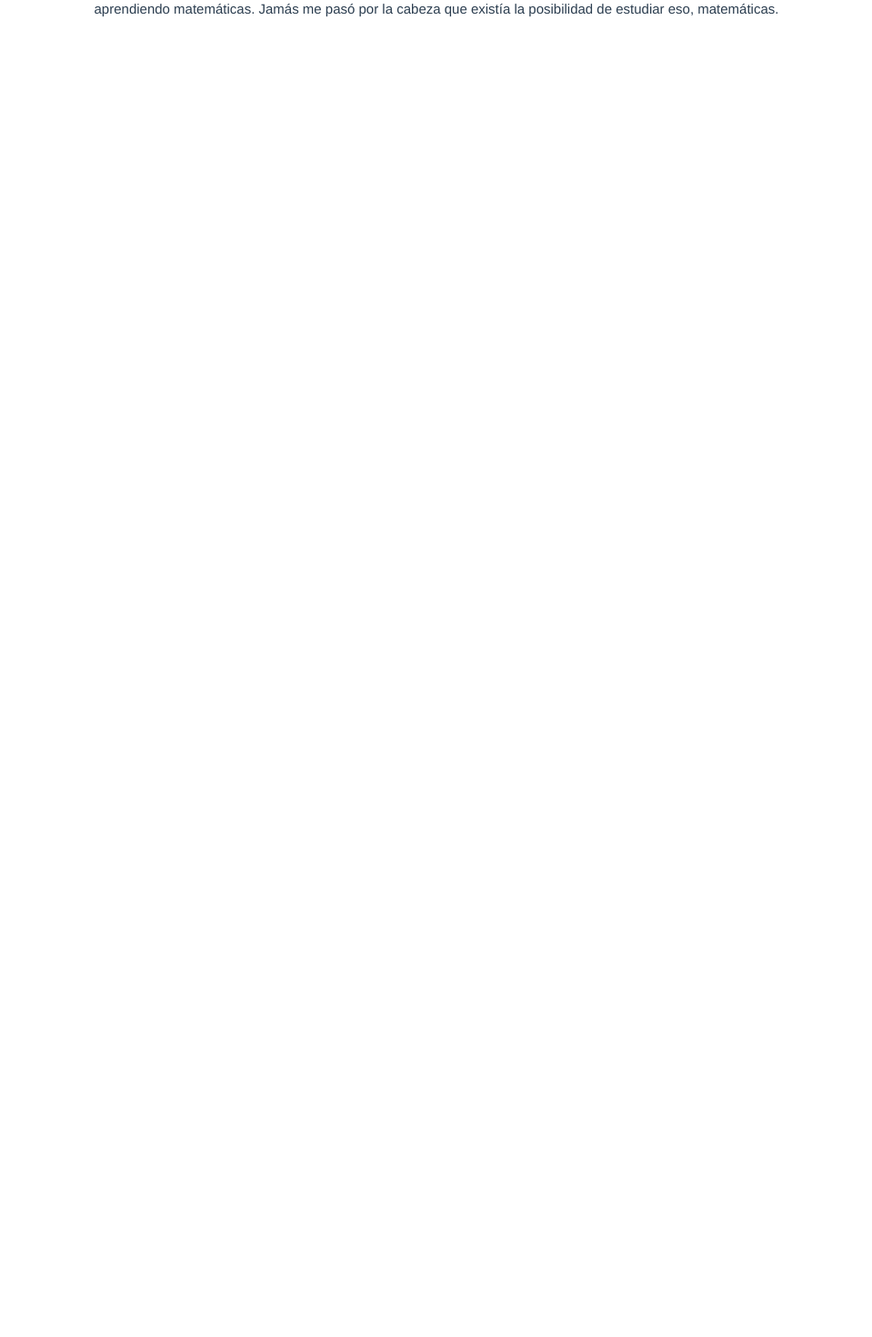
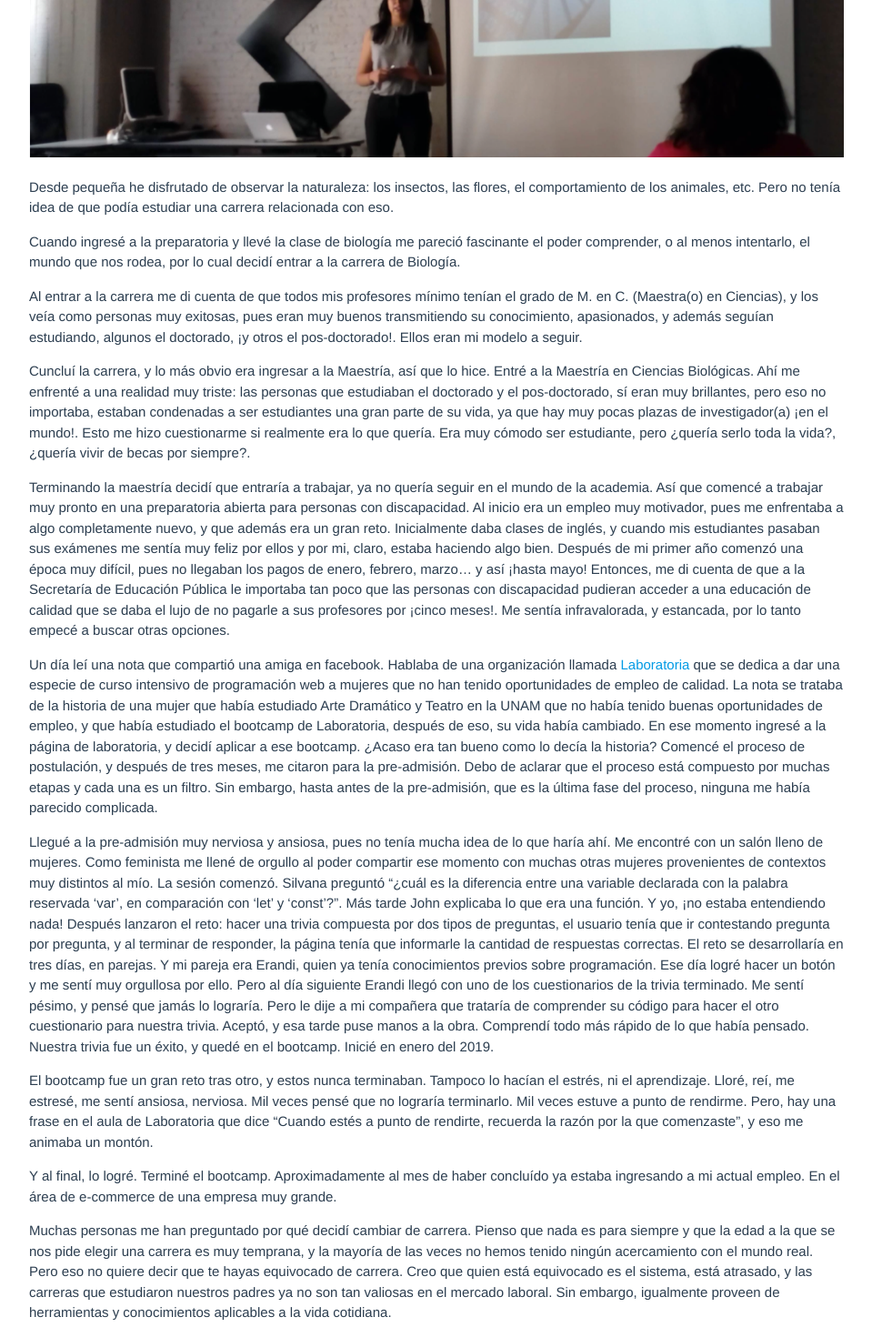
Before and after one commit to Pau-za/Pau-ZA, a Vue app: page /#/stories in a window 1280 px wide. Shown: the part 530-2000 px from the top of the page at 91% size, without its empty margins (160-1119 px from the left). Before the commit the page ends 800 px from the top, so only its background shows below. Built offline with nearby package versions, Linux system fonts and the light colour scheme; a web font is replaced by a local one.

Commit message:
adding story

```diff
--- a/src/components/StoriesBlog.vue
+++ b/src/components/StoriesBlog.vue
@@ -1,23 +1,120 @@
 <template>
   <div>
     <div class="my-story">
-      <div class="container">
+      <div class="container left-align">
         <div>
           <p>
-            En mi infancia me gustaba mucho la naturaleza. Me entretenía mucho
-            viendo a los bichos (principalmente insectos), y siempre me oponía a
-            que otros niños los torturaran, o los mataran. Me interesaba la
-            conservación del medio ambiente, pues iba a cursos de verano en los
-            que la temática era de reciclaje, o generar consciencia sobre la
-            conservación de los recursos naturales. Sin embargo, también me
-            gustaban mucho las matemáticas, y se me facilitaba tanto
-            entenderlas, que no comprendía por qué la gente decía que eran
-            difíciles. Mi familia me decía que debía estudiar contaduría, de esa
-            manera podría tener dinero cuando trabajara. Aunque para mi el
-            dinero no era la principal motivación para estudiar una carrera,
-            estaba convencida de que estudiaría contaduría para seguir
-            aprendiendo matemáticas. Jamás me pasó por la cabeza que existía la
-            posibilidad de estudiar eso, matemáticas.
+            Desde pequeña he disfrutado de observar la naturaleza: los insectos,
+            las flores, el comportamiento de los animales, etc. Pero no tenía
+            idea de que podía estudiar una carrera relacionada con eso.
+          </p>
+          <p>
+            Cuando ingresé a la preparatoria y llevé la clase de biología me
+            pareció fascinante el poder comprender, o al menos intentarlo, el
+            mundo que nos rodea, por lo cual decidí entrar a la carrera de
+            Biología.
+          </p>
+          <p>
+            Al entrar a la carrera me di cuenta de que todos mis profesores
+            mínimo tenían el grado de M. en C. (Maestra(o) en Ciencias), y los
+            veía como personas muy exitosas, pues eran muy buenos transmitiendo
+            su conocimiento, apasionados, y además seguían estudiando, algunos
+            el doctorado, ¡y otros el pos-doctorado!. Ellos eran mi modelo a
+            seguir.
+          </p>
+          <p>
+            Cuncluí la carrera, y lo más obvio era ingresar a la Maestría, así
+            que lo hice. Entré a la Maestría en Ciencias Biológicas. Ahí me
+            enfrenté a una realidad muy triste: las personas que estudiaban el
+            doctorado y el pos-doctorado, sí eran muy brillantes, pero eso no
+            importaba, estaban condenadas a ser estudiantes una gran parte de su
+            vida, ya que hay muy pocas plazas de investigador(a) ¡en el mundo!.
+            Esto me hizo cuestionarme si realmente era lo que quería. Era muy
+            cómodo ser estudiante, pero ¿quería serlo toda la vida?, ¿quería
+            vivir de becas por siempre?.
+          </p>
+          <p>
+            Terminando la maestría decidí que entraría a trabajar, ya no quería
+            seguir en el mundo de la academia. Así que comencé a trabajar muy
+            pronto en una preparatoria abierta para personas con discapacidad.
+            Al inicio era un empleo muy motivador, pues me enfrentaba a algo
+            completamente nuevo, y que además era un gran reto. Inicialmente
+            daba clases de inglés, y cuando mis estudiantes pasaban sus exámenes
+            me sentía muy feliz por ellos y por mi, claro, estaba haciendo algo
+            bien. Después de mi primer año comenzó una época muy difícil, pues
+            no llegaban los pagos de enero, febrero, marzo… y así ¡hasta mayo!
+            Entonces, me di cuenta de que a la Secretaría de Educación Pública
+            le importaba tan poco que las personas con discapacidad pudieran
+            acceder a una educación de calidad que se daba el lujo de no pagarle
+            a sus profesores por ¡cinco meses!. Me sentía infravalorada, y
+            estancada, por lo tanto empecé a buscar otras opciones.
+          </p>
+          <p>
+            Un día leí una nota que compartió una amiga en facebook. Hablaba de
+            una organización llamada
+            <a href="https://www.laboratoria.la/">Laboratoria</a> que se dedica
+            a dar una especie de curso intensivo de programación web a mujeres
+            que no han tenido oportunidades de empleo de calidad. La nota se
+            trataba de la historia de una mujer que había estudiado Arte
+            Dramático y Teatro en la UNAM que no había tenido buenas
+            oportunidades de empleo, y que había estudiado el bootcamp de
+            Laboratoria, después de eso, su vida había cambiado. En ese momento
+            ingresé a la página de laboratoria, y decidí aplicar a ese bootcamp.
+            ¿Acaso era tan bueno como lo decía la historia? Comencé el proceso
+            de postulación, y después de tres meses, me citaron para la
+            pre-admisión. Debo de aclarar que el proceso está compuesto por
+            muchas etapas y cada una es un filtro. Sin embargo, hasta antes de
+            la pre-admisión, que es la última fase del proceso, ninguna me había
+            parecido complicada.
+          </p>
+          <p>
+            Llegué a la pre-admisión muy nerviosa y ansiosa, pues no tenía mucha
+            idea de lo que haría ahí. Me encontré con un salón lleno de mujeres.
+            Como feminista me llené de orgullo al poder compartir ese momento
+            con muchas otras mujeres provenientes de contextos muy distintos al
+            mío. La sesión comenzó. Silvana preguntó “¿cuál es la diferencia
+            entre una variable declarada con la palabra reservada ‘var’, en
+            comparación con ‘let’ y ‘const’?”. Más tarde John explicaba lo que
+            era una función. Y yo, ¡no estaba entendiendo nada! Después
+            lanzaron el reto: hacer una trivia compuesta por dos tipos de
+            preguntas, el usuario tenía que ir contestando pregunta por
+            pregunta, y al terminar de responder, la página tenía que informarle
+            la cantidad de respuestas correctas. El reto se desarrollaría en
+            tres días, en parejas. Y mi pareja era Erandi, quien ya tenía
+            conocimientos previos sobre programación. Ese día logré hacer un
+            botón y me sentí muy orgullosa por ello. Pero al día siguiente
+            Erandi llegó con uno de los cuestionarios de la trivia terminado. Me
+            sentí pésimo, y pensé que jamás lo lograría. Pero le dije a mi
+            compañera que trataría de comprender su código para hacer el otro
+            cuestionario para nuestra trivia. Aceptó, y esa tarde puse manos a
+            la obra. Comprendí todo más rápido de lo que había pensado. Nuestra
+            trivia fue un éxito, y quedé en el bootcamp. Inicié en enero del
+            2019.
+          </p>
+          <p>
+            El bootcamp fue un gran reto tras otro, y estos nunca terminaban.
+            Tampoco lo hacían el estrés, ni el aprendizaje. Lloré, reí, me
+            estresé, me sentí ansiosa, nerviosa. Mil veces pensé que no lograría
+            terminarlo. Mil veces estuve a punto de rendirme. Pero, hay una
+            frase en el aula de Laboratoria que dice “Cuando estés a punto de
+            rendirte, recuerda la razón por la que comenzaste”, y eso me animaba
+            un montón.
+          </p>
+          <p>
+            Y al final, lo logré. Terminé el bootcamp. Aproximadamente al mes de
+            haber concluído ya estaba ingresando a mi actual empleo. En el área
+            de e-commerce de una empresa muy grande.
+          </p>
+          <p>
+            Muchas personas me han preguntado por qué decidí cambiar de carrera.
+            Pienso que nada es para siempre y que la edad a la que se nos pide
+            elegir una carrera es muy temprana, y la mayoría de las veces no
+            hemos tenido ningún acercamiento con el mundo real. Pero eso no
+            quiere decir que te hayas equivocado de carrera. Creo que quien está
+            equivocado es el sistema, está atrasado, y las carreras que
+            estudiaron nuestros padres ya no son tan valiosas en el mercado
+            laboral. Sin embargo, igualmente proveen de herramientas y
+            conocimientos aplicables a la vida cotidiana.
           </p>
         </div>
       </div>
--- /dev/null
+++ b/src/components/StoryTellingImg.vue
@@ -0,0 +1,21 @@
+<template>
+  <div>
+    <div class="my-story-png">
+      <div class="container center-align">
+        <img id="img-pau" src="../assets/story-telling.png" alt="Story Telling Paulina" />
+      </div>
+    </div>
+  </div>
+</template>
+
+<script>
+export default {
+  name: "StoryTellingImg",
+};
+</script>
+
+<style scoped>
+#img-pau {
+    width: 100%;
+}
+</style>
--- a/src/views/Stories.vue
+++ b/src/views/Stories.vue
@@ -1,7 +1,8 @@
 <template>
   <div>
     <Mandala/>
-    <h3 class="title">My Story</h3>
+    <h3 class="title">¿Cómo llegué a la programación?</h3>
+    <StoryTellingImg/>
     <StoriesBlog/>
   </div>
 </template>
@@ -9,11 +10,13 @@
 <script>
 import Mandala from "@/components/Mandala";
 import StoriesBlog from "@/components/StoriesBlog";
+import StoryTellingImg from "@/components/StoryTellingImg";
 export default {
   name: "Stories",
   components: {
     Mandala,
-    StoriesBlog
+    StoriesBlog,
+    StoryTellingImg
   }
 };
 </script>
```
Also changed, not shown: src/assets/story-telling.png (added).
